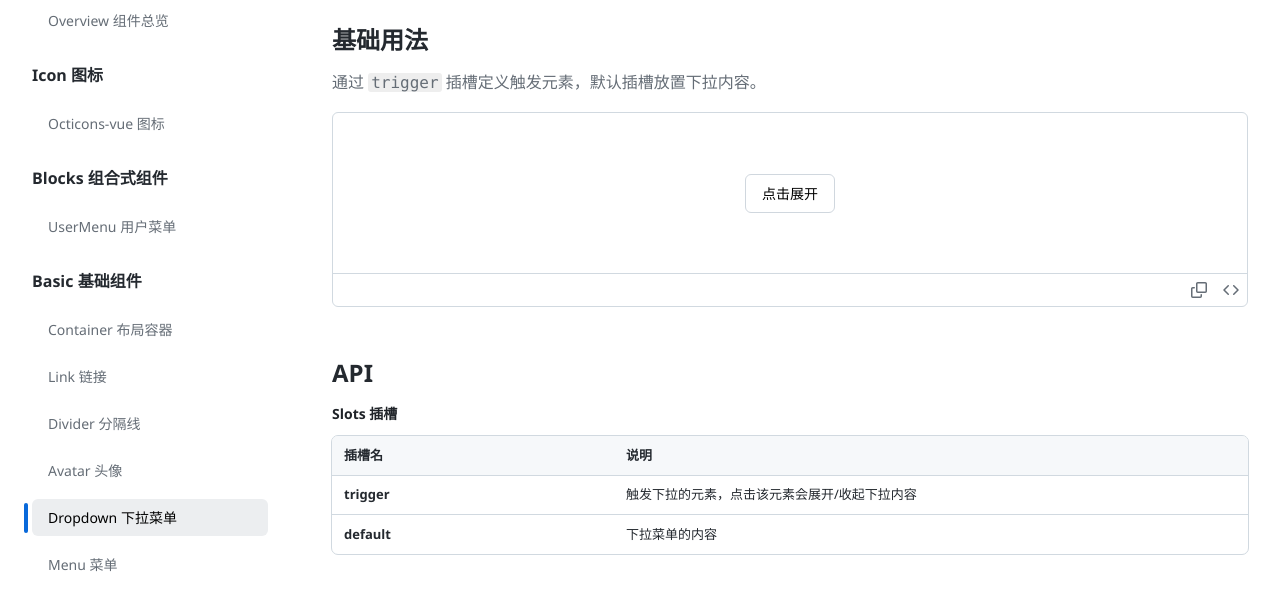
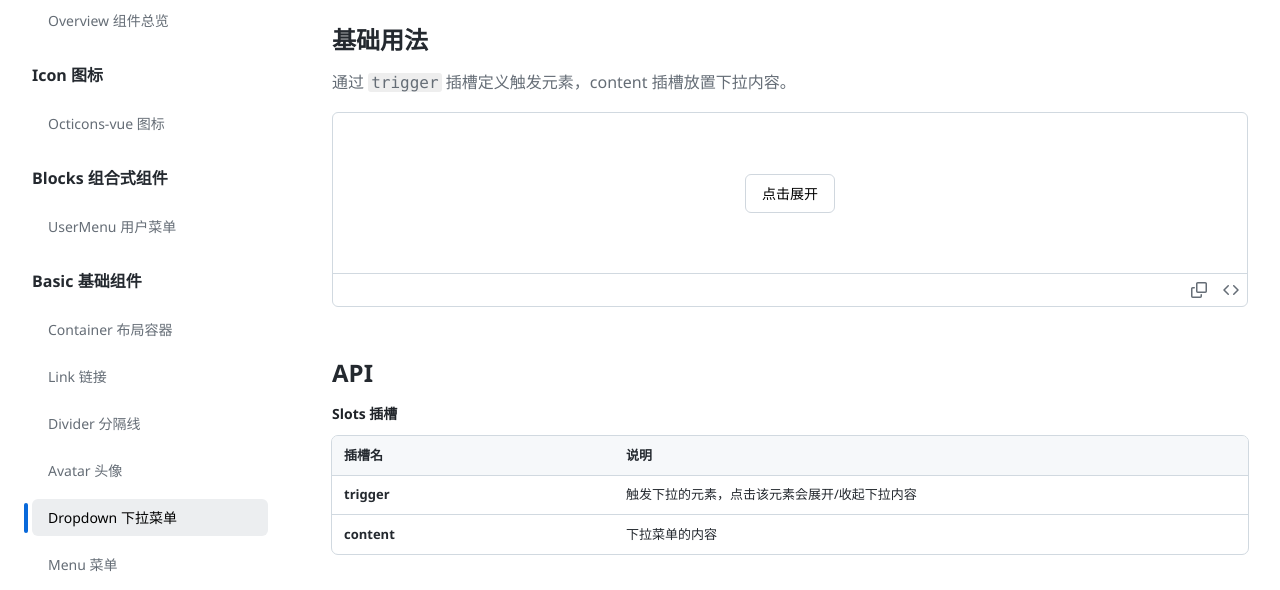
Before and after one commit to UnderHear-tools/UnderHear-Web, a Vue app in the folder UnderHear-frontend/: page /component/dropdown in a window 1280 px wide. Shown: the part 207-797 px from the top of the page. Built offline with nearby package versions, Linux system fonts and the light colour scheme.

Commit message:
"默认插槽”改成“content 插槽"（dropdown.vue）

```diff
--- a/UnderHear-frontend/src/components/z-ui/dropdown/zDropdown.vue
+++ b/UnderHear-frontend/src/components/z-ui/dropdown/zDropdown.vue
@@ -5,7 +5,7 @@
     </div>
     <Transition name="z-dropdown-fade">
       <div v-if="isOpen" class="z-dropdown-content">
-        <slot />
+        <slot name="content" />
       </div>
     </Transition>
   </div>
--- a/UnderHear-frontend/src/layout/Header.vue
+++ b/UnderHear-frontend/src/layout/Header.vue
@@ -16,6 +16,7 @@
           <template #trigger>
             <zAvatar src="https://avatars.githubusercontent.com/u/131276691?v=4" :size="32" />
           </template>
+          <template #content>
             <div class="user-header">
               <zAvatar src="https://avatars.githubusercontent.com/u/131276691?v=4" :size="36" />
               <div class="user-info">
@@ -39,6 +40,7 @@
                 退出登录
               </zMenuItem>
             </zMenu>
+          </template>
         </zDropdown>
       </div>
     </div>
--- a/UnderHear-frontend/src/module/components/views/components/dropdown.vue
+++ b/UnderHear-frontend/src/module/components/views/components/dropdown.vue
@@ -3,7 +3,7 @@
     <ComponentDocsHeader title="Dropdown 下拉菜单" description="向下弹出的菜单容器。" />
 
     <ComponentDocsSection title="基础用法">
-      <template #description>通过 <code>trigger</code> 插槽定义触发元素，默认插槽放置下拉内容。</template>
+      <template #description>通过 <code>trigger</code> 插槽定义触发元素，content 插槽放置下拉内容。</template>
 
       <ComponentDocsDemoBlock :code="demo1Code">
         <div class="dropdown-demo">
@@ -11,11 +11,13 @@
             <template #trigger>
               <button class="demo-trigger">点击展开</button>
             </template>
+            <template #content>
               <div class="demo-content">
                 <div class="demo-item">选项一</div>
                 <div class="demo-item">选项二</div>
                 <div class="demo-item">选项三</div>
               </div>
+            </template>
           </zDropdown>
         </div>
       </ComponentDocsDemoBlock>
@@ -48,11 +50,13 @@ const demo1Code = `<template>
       <template #trigger>
         <button class="demo-trigger">点击展开</button>
       </template>
+      <template #content>
         <div class="demo-content">
           <div class="demo-item">选项一</div>
           <div class="demo-item">选项二</div>
           <div class="demo-item">选项三</div>
         </div>
+      </template>
     </zDropdown>
   </div>
 </template>
@@ -107,7 +111,7 @@ const slotsTableRows = [
     description: '触发下拉的元素，点击该元素会展开/收起下拉内容'
   },
   {
-    name: 'default',
+    name: 'content',
     description: '下拉菜单的内容'
   }
 ]
--- a/UnderHear-frontend/src/module/components/views/components/user-menu.vue
+++ b/UnderHear-frontend/src/module/components/views/components/user-menu.vue
@@ -18,6 +18,7 @@
             <template #trigger>
               <zAvatar src="https://avatars.githubusercontent.com/u/131276691?v=4" :size="42" />
             </template>
+            <template #content>
               <div class="user-header">
                 <zAvatar src="https://avatars.githubusercontent.com/u/131276691?v=4" :size="36" />
                 <div class="user-info">
@@ -41,6 +42,7 @@
                   退出登录
                 </zMenuItem>
               </zMenu>
+            </template>
           </zDropdown>
         </div>
       </ComponentDocsDemoBlock>
@@ -66,6 +68,7 @@ const demo1Code = `<template>
       <template #trigger>
         <zAvatar src="https://avatars.githubusercontent.com/u/131276691?v=4" :size="42" />
       </template>
+      <template #content>
         <div class="user-header">
           <zAvatar src="https://avatars.githubusercontent.com/u/131276691?v=4" :size="36" />
           <div class="user-info">
@@ -89,6 +92,7 @@ const demo1Code = `<template>
             退出登录
           </zMenuItem>
         </zMenu>
+      </template>
     </zDropdown>
   </div>
 </template>
```
Lines whose indentation alone changed are shown as unchanged.
